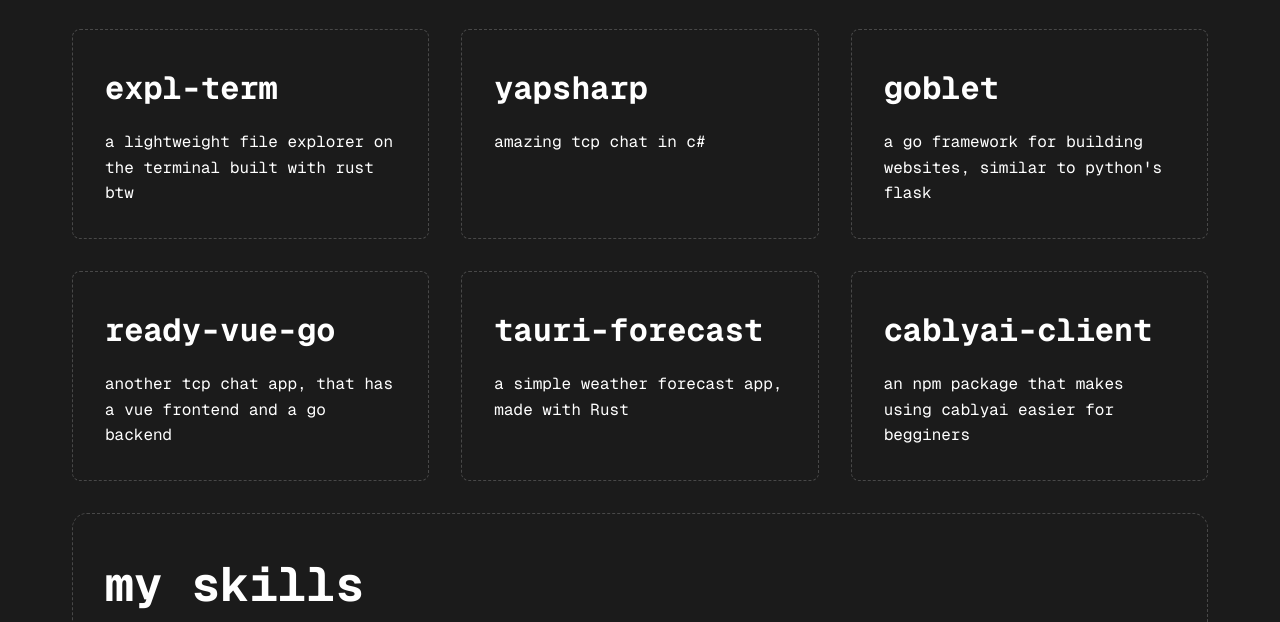
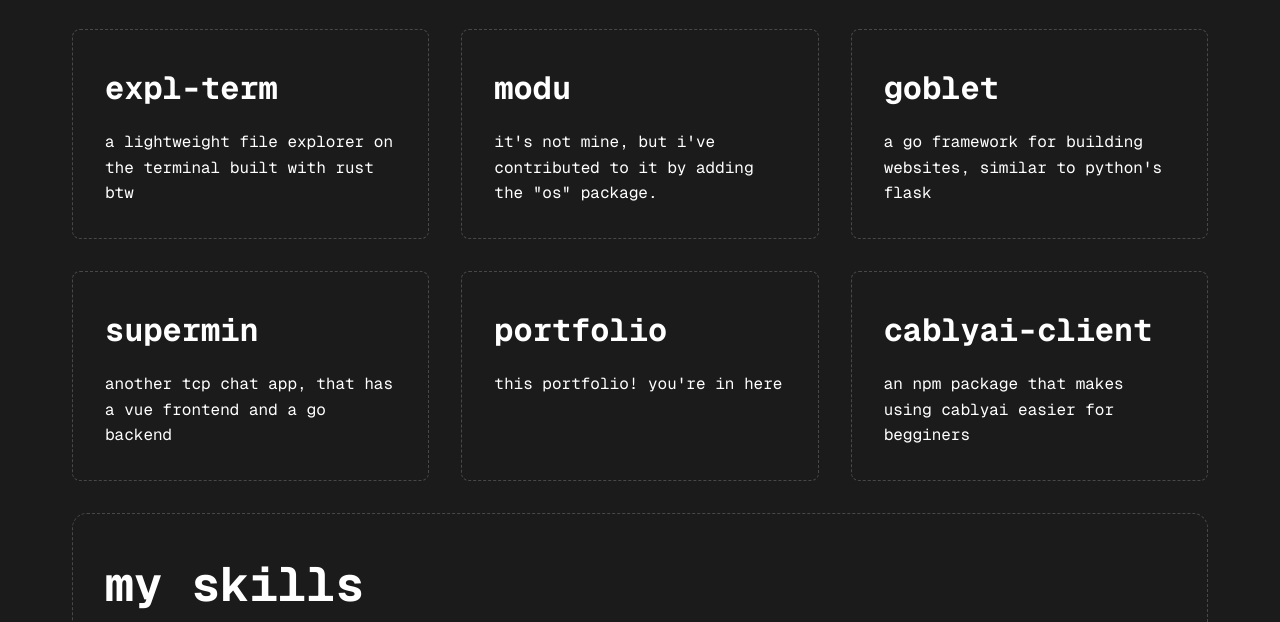
Before and after one commit to aquiffoo/portfolio, a plain HTML site: page index.html in a window 1280 px wide. Shown: the part 657-1279 px from the top of the page. Drawn offline with nearby package versions, Linux system fonts and the light colour scheme; a web font is replaced by a local one.

Commit message:
projects

```diff
--- a/index.html
+++ b/index.html
@@ -43,21 +43,21 @@
 					<h3 data-translate="textract-title">expl-term</h3>
 					<p data-translate="textract-description">a lightweight file explorer on the terminal built with rust btw</p>
 				</a>
-				<a href="https://github.com/aquiffoo/yapsharp" class="project-card" target="_blank" rel="noopener noreferrer">
-					<h3 data-translate="mtfree-api-title">yapsharp</h3>
-					<p data-translate="mtfree-api-description">amazing tcp chat in c#</p>
+				<a href="https://github.com/aquiffoo/modu" class="project-card" target="_blank" rel="noopener noreferrer">
+					<h3 data-translate="mtfree-api-title">modu</h3>
+					<p data-translate="mtfree-api-description">it's not mine, but i've contributed to it by adding the "os" package.</p>
 				</a>
 				<a href="https://github.com/aquiffoo/goblet" class="project-card" target="_blank" rel="noopener noreferrer">
 					<h3 data-translate="morethanfree-title">goblet</h3>
 					<p data-translate="morethanfree-description">a go framework for building websites, similar to python's flask</p>
 				</a>
-				<a href="https://github.com/aquiffoo/ready-vue-go" class="project-card" target="_blank" rel="noopener noreferrer">
-					<h3 data-translate="pybr-title">ready-vue-go</h3>
+				<a href="https://github.com/aquiffoo/supermin" class="project-card" target="_blank" rel="noopener noreferrer">
+					<h3 data-translate="pybr-title">supermin</h3>
 					<p data-translate="pybr-description">another tcp chat app, that has a vue frontend and a go backend</p>
 				</a>
-				<a href="https://github.com/aquiffoo/tauri-forecast" class="project-card" target="_blank" rel="noopener noreferrer">
-					<h3 data-translate="lyntrgpt-title">tauri-forecast</h3>
-					<p data-translate="lyntrgpt-description">a simple weather forecast app, made with Rust</p>
+				<a href="https://github.com/aquiffoo/portfolio" class="project-card" target="_blank" rel="noopener noreferrer">
+					<h3 data-translate="lyntrgpt-title">portfolio</h3>
+					<p data-translate="lyntrgpt-description">this portfolio! you're in here</p>
 				</a>
 				<a href="https://github.com/aquiffoo/cablyai-client" class="project-card" target="_blank" rel="noopener noreferrer">
 					<h3 data-translate="highnote-title">cablyai-client</h3>
```
